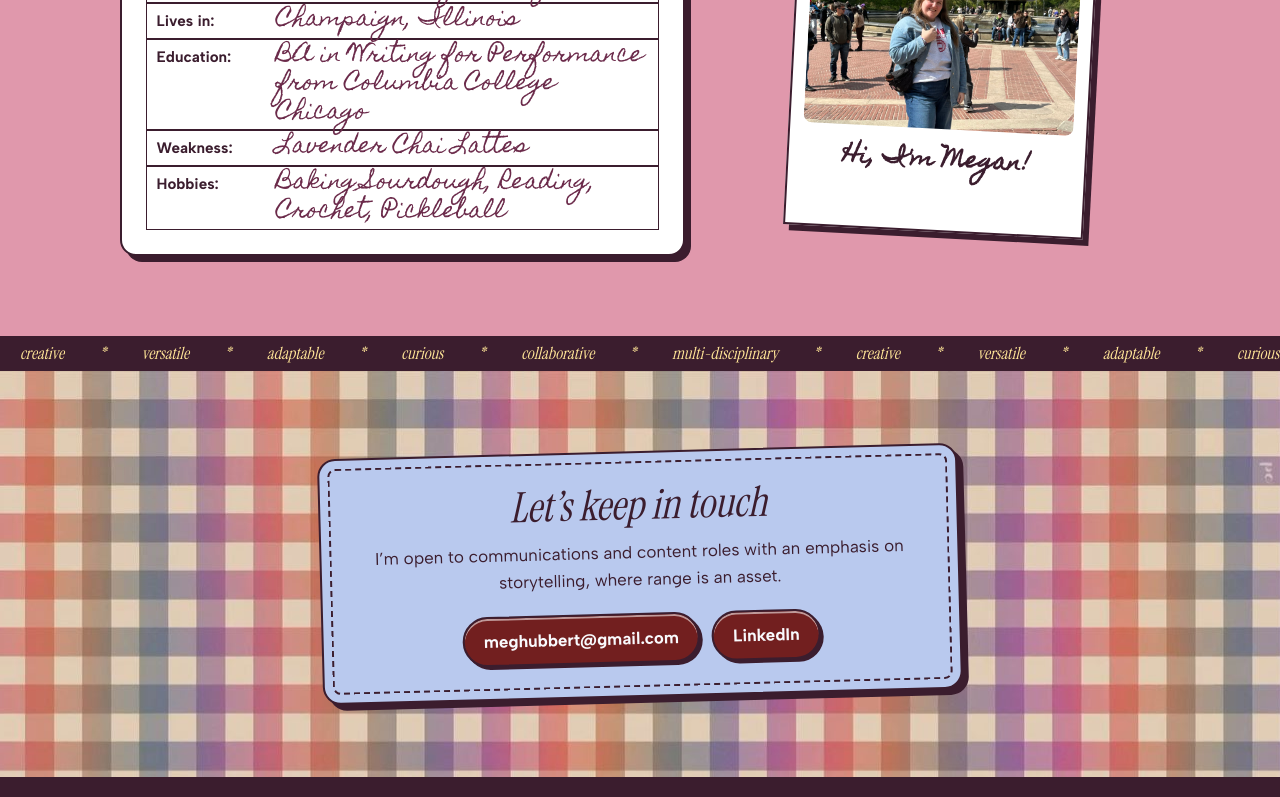
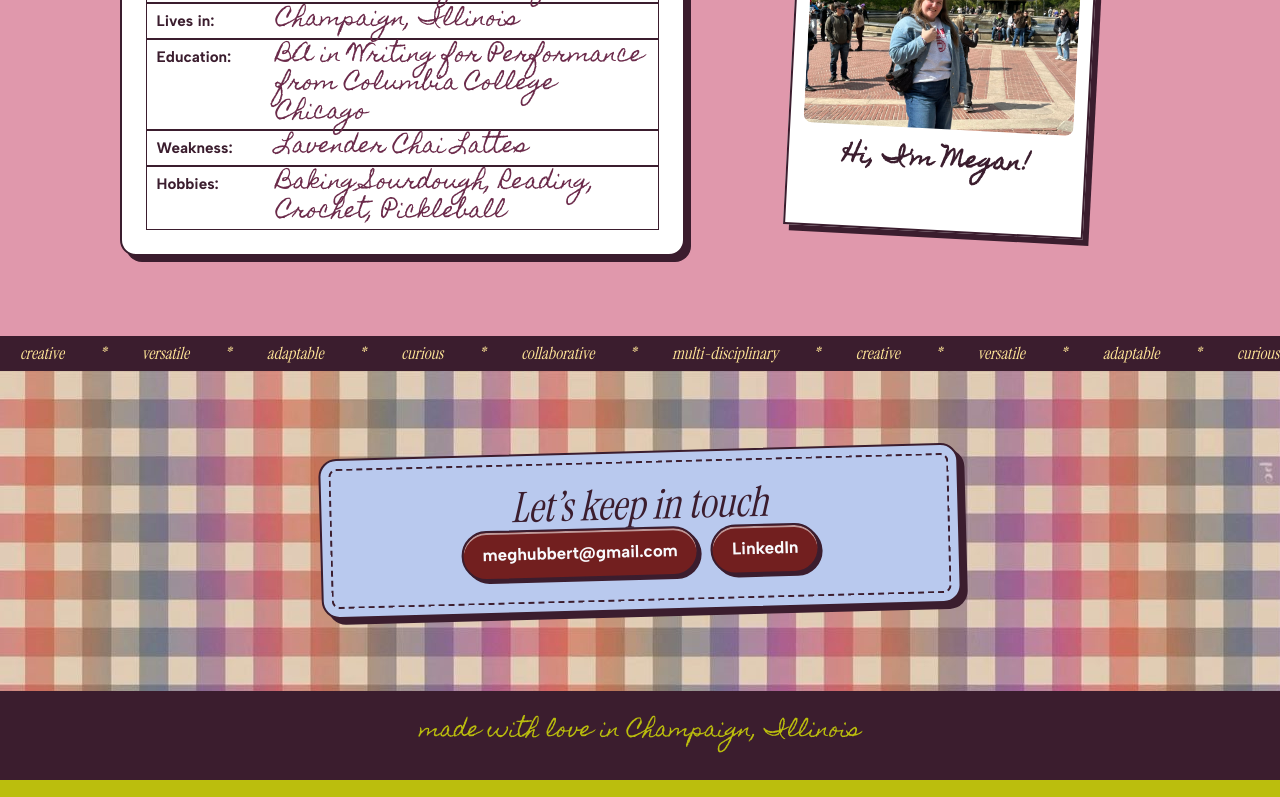
Before and after one commit to meganeday/new-portfolio, a Next.js app in the folder megan-portfolio/: page / in a window 1280 px wide. Shown: the part 2268-3065 px from the top of the page. Built offline with nearby package versions, Linux system fonts and the light colour scheme.

Commit message:
Remove open to work line

```diff
--- a/megan-portfolio/src/app/page.js
+++ b/megan-portfolio/src/app/page.js
@@ -89,7 +89,7 @@ export default function Home() {
         <div className="wrap">
           <div className="ticket">
             <h2>Let’s keep in touch</h2>
-            <p>I’m open to communications and content roles with an emphasis on storytelling, where range is an asset.</p>
+            {/* <p>I’m open to communications and content roles with an emphasis on storytelling, where range is an asset.</p> */}
             <div className="btns" style={{ justifyContent: "center" }}>
               <a className="btn" href="mailto:meghubbert@gmail.com">meghubbert@gmail.com</a>
               <a className="btn" href="https://www.linkedin.com/in/meganhubbert">LinkedIn</a>
```
